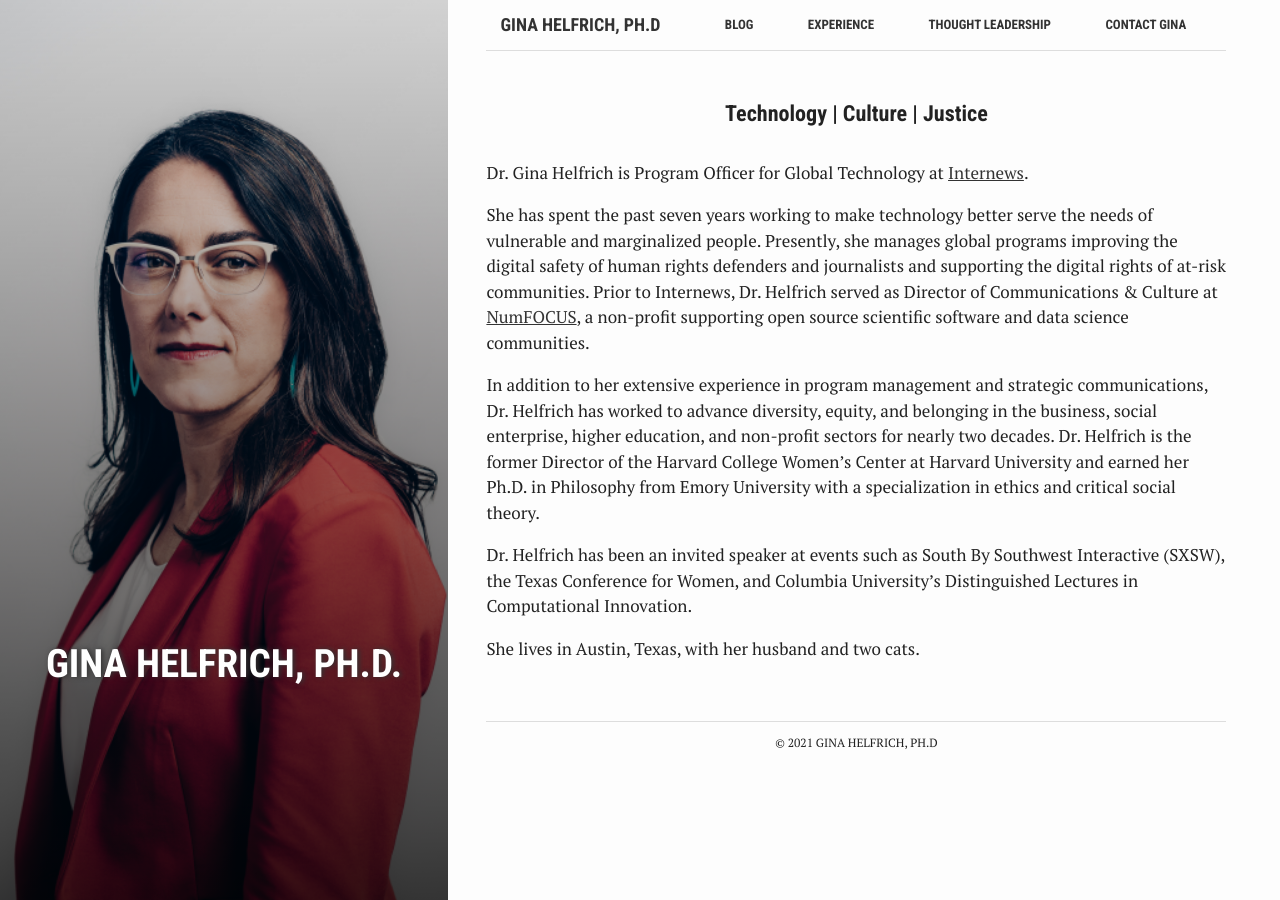
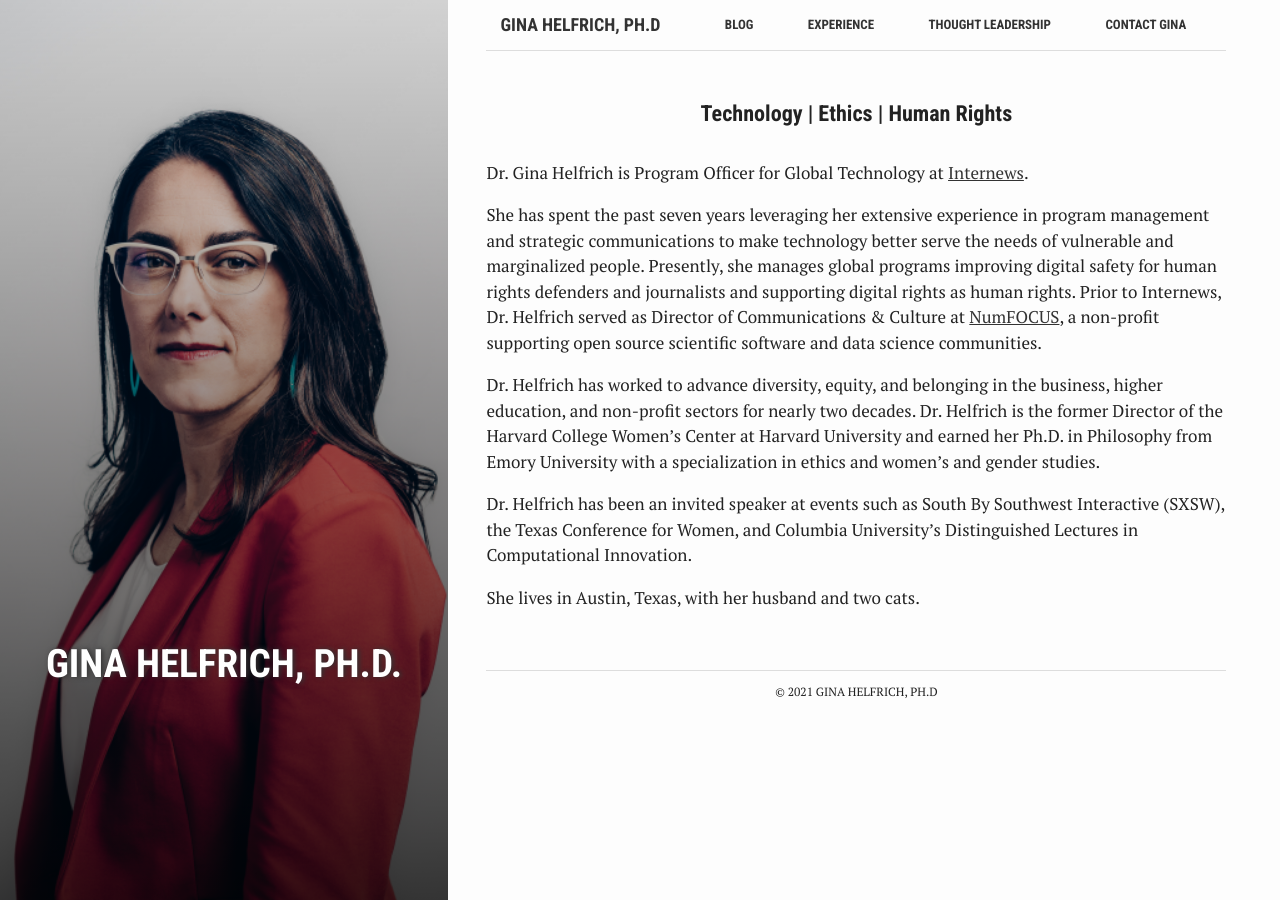
Before and after one commit to Dr-G/Dr-G.github.io, a Jekyll site: the page built from index.md, in a window 1280 px wide. Built offline with Jekyll 4.4.1, drawn with Linux system fonts in a browser that asks for light colours.

Commit message:
Update index.md

```diff
--- a/index.md
+++ b/index.md
@@ -4,17 +4,17 @@
 title: "Gina Helfrich, Ph.D."
 crawlertitle: "Gina Helfrich, Ph.D. | About"
 # permalink: /about/
-# summary: "Technology | Culture | Justice"
+# summary: "Technology | Ethics | Human Rights"
 # active: about
 ---
 
-<h4 align="center">Technology | Culture | Justice</h4>
+<h4 align="center">Technology | Ethics | Human Rights</h4>
 
 Dr. Gina Helfrich is Program Officer for Global Technology at [Internews](https://globaltech.internews.org/).
 
-She has spent the past seven years working to make technology better serve the needs of vulnerable and marginalized people. Presently, she manages global programs improving the digital safety of human rights defenders and journalists and supporting the digital rights of at-risk communities. Prior to Internews, Dr. Helfrich served as Director of Communications & Culture at [NumFOCUS](https://numfocus.org), a non-profit supporting open source scientific software and data science communities.
+She has spent the past seven years leveraging her extensive experience in program management and strategic communications to make technology better serve the needs of vulnerable and marginalized people. Presently, she manages global programs improving digital safety for human rights defenders and journalists and supporting digital rights as human rights. Prior to Internews, Dr. Helfrich served as Director of Communications & Culture at [NumFOCUS](https://numfocus.org), a non-profit supporting open source scientific software and data science communities.
 
-In addition to her extensive experience in program management and strategic communications, Dr. Helfrich has worked to advance diversity, equity, and belonging in the business, social enterprise, higher education, and non-profit sectors for nearly two decades. Dr. Helfrich is the former Director of the Harvard College Women’s Center at Harvard University and earned her Ph.D. in Philosophy from Emory University with a specialization in ethics and critical social theory.
+Dr. Helfrich has worked to advance diversity, equity, and belonging in the business, higher education, and non-profit sectors for nearly two decades. Dr. Helfrich is the former Director of the Harvard College Women’s Center at Harvard University and earned her Ph.D. in Philosophy from Emory University with a specialization in ethics and women's and gender studies.
 
 Dr. Helfrich has been an invited speaker at events such as South By Southwest Interactive (SXSW), the Texas Conference for Women, and Columbia University’s Distinguished Lectures in Computational Innovation.
 
```
